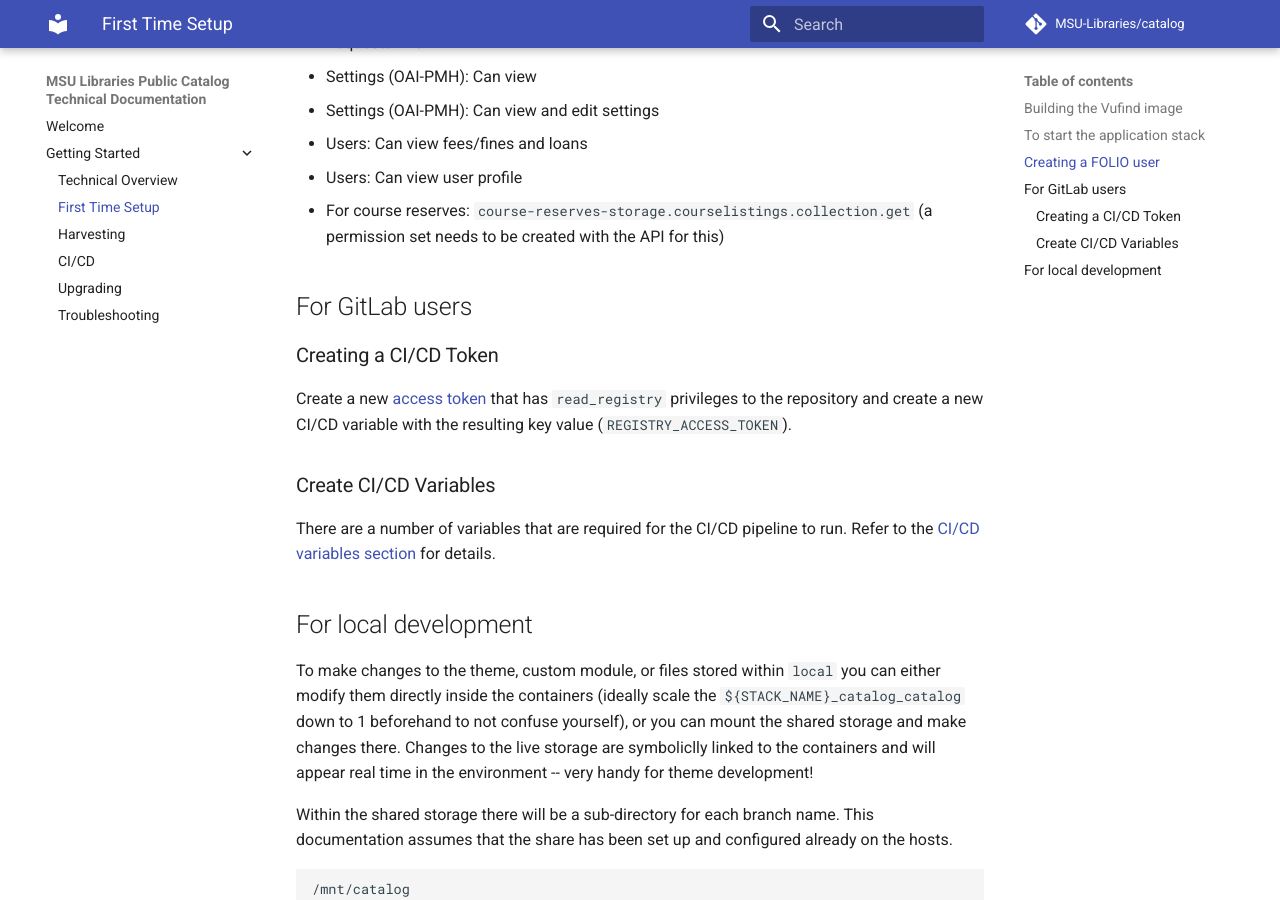
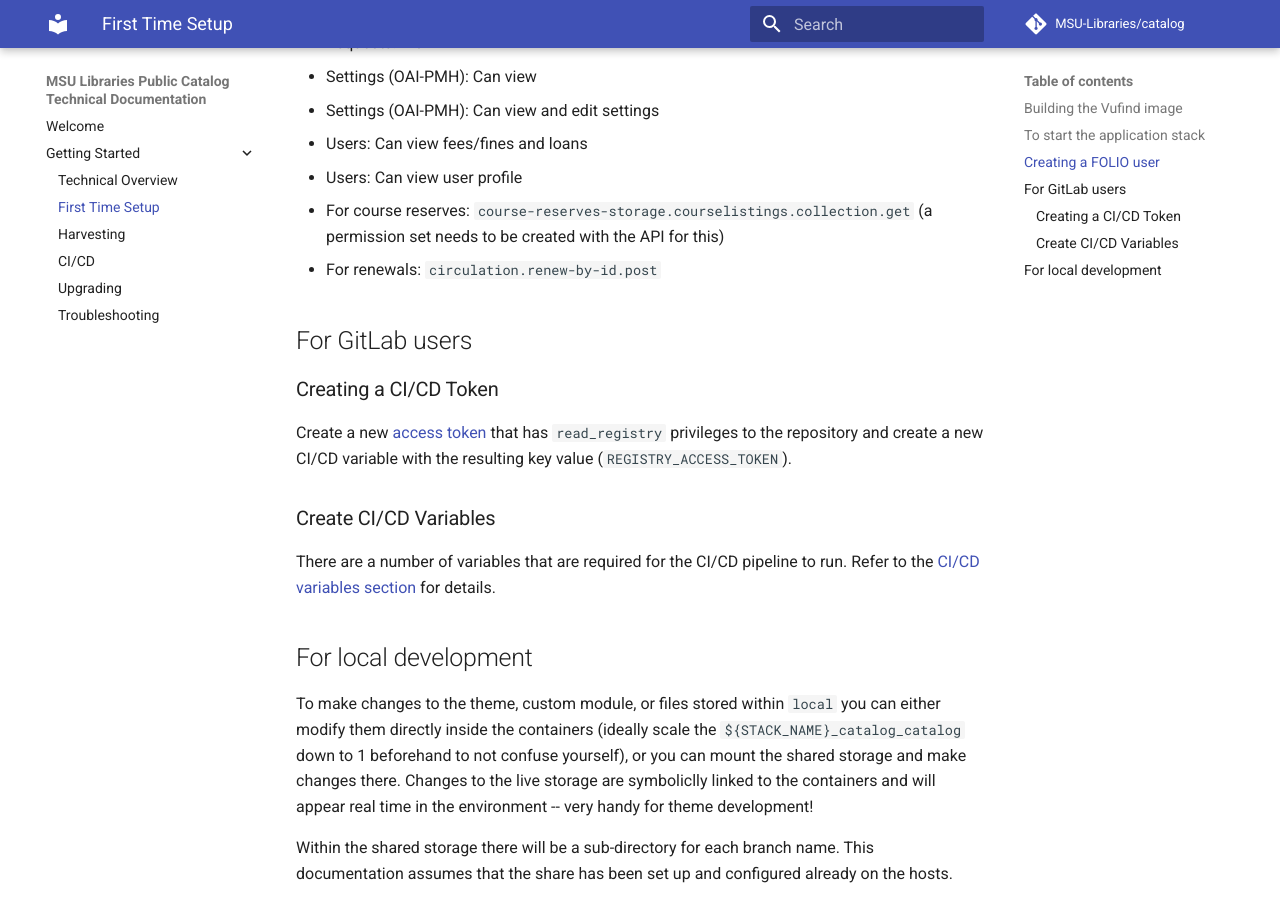
Before and after one commit to MSU-Libraries/catalog, an MkDocs documentation site: the page built from docs/first-time-setup.md, in a window 1280 px wide and 900 px high, scrolled down 2660 px. Built offline with MkDocs 1.6.1 and Material for MkDocs 9.7.7, drawn with Linux system fonts in a browser that asks for light colours; comment, search, counter and statistics services are not loaded.

Commit message:
Added permission doc

```diff
--- a/docs/first-time-setup.md
+++ b/docs/first-time-setup.md
@@ -108,6 +108,7 @@ following permissions within FOLIO:
 * Users: Can view fees/fines and loans
 * Users: Can view user profile
 * For course reserves: `course-reserves-storage.courselistings.collection.get` (a permission set needs to be created with the API for this)
+* For renewals: `circulation.renew-by-id.post`
 
 ## For GitLab users
 ### Creating a CI/CD Token
```
